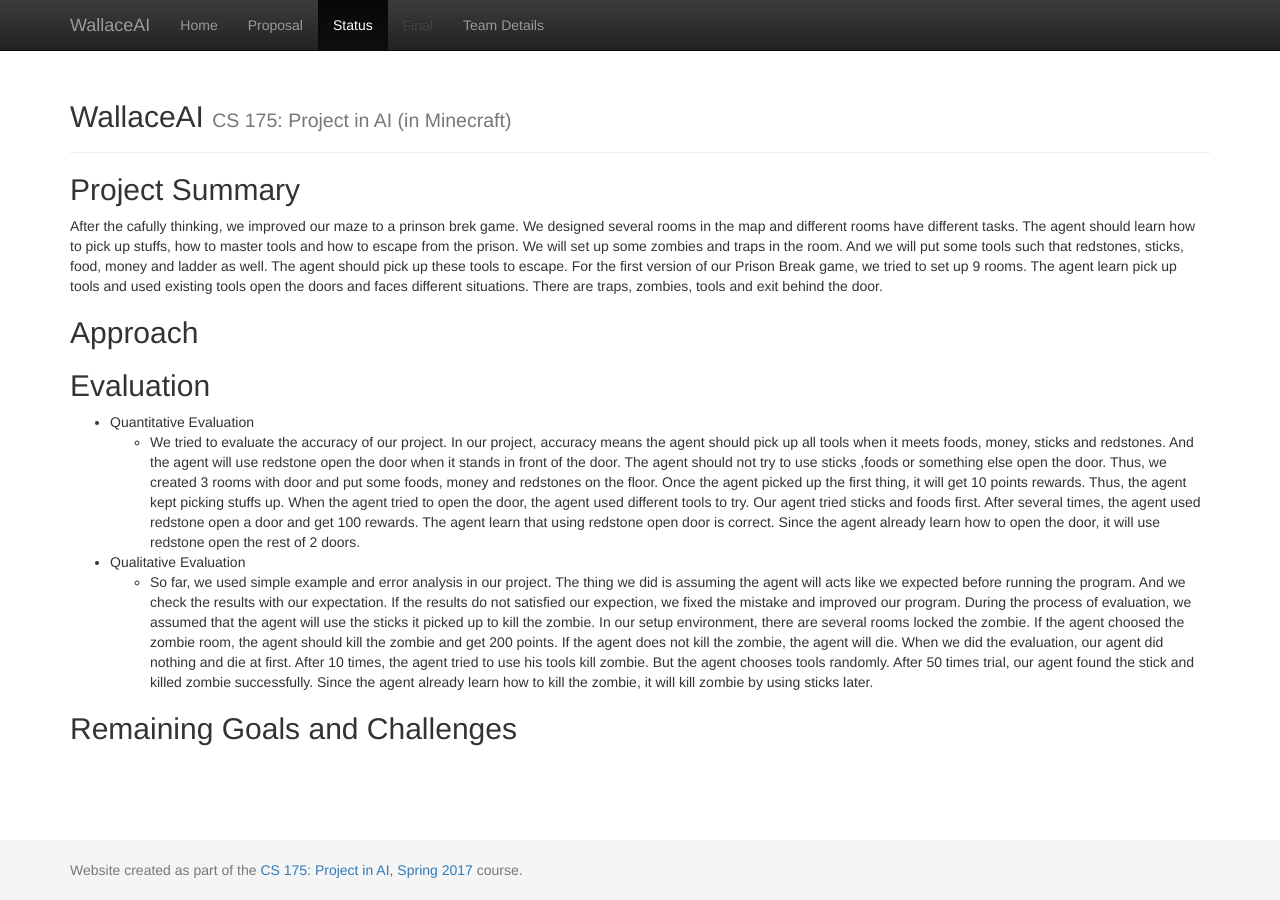
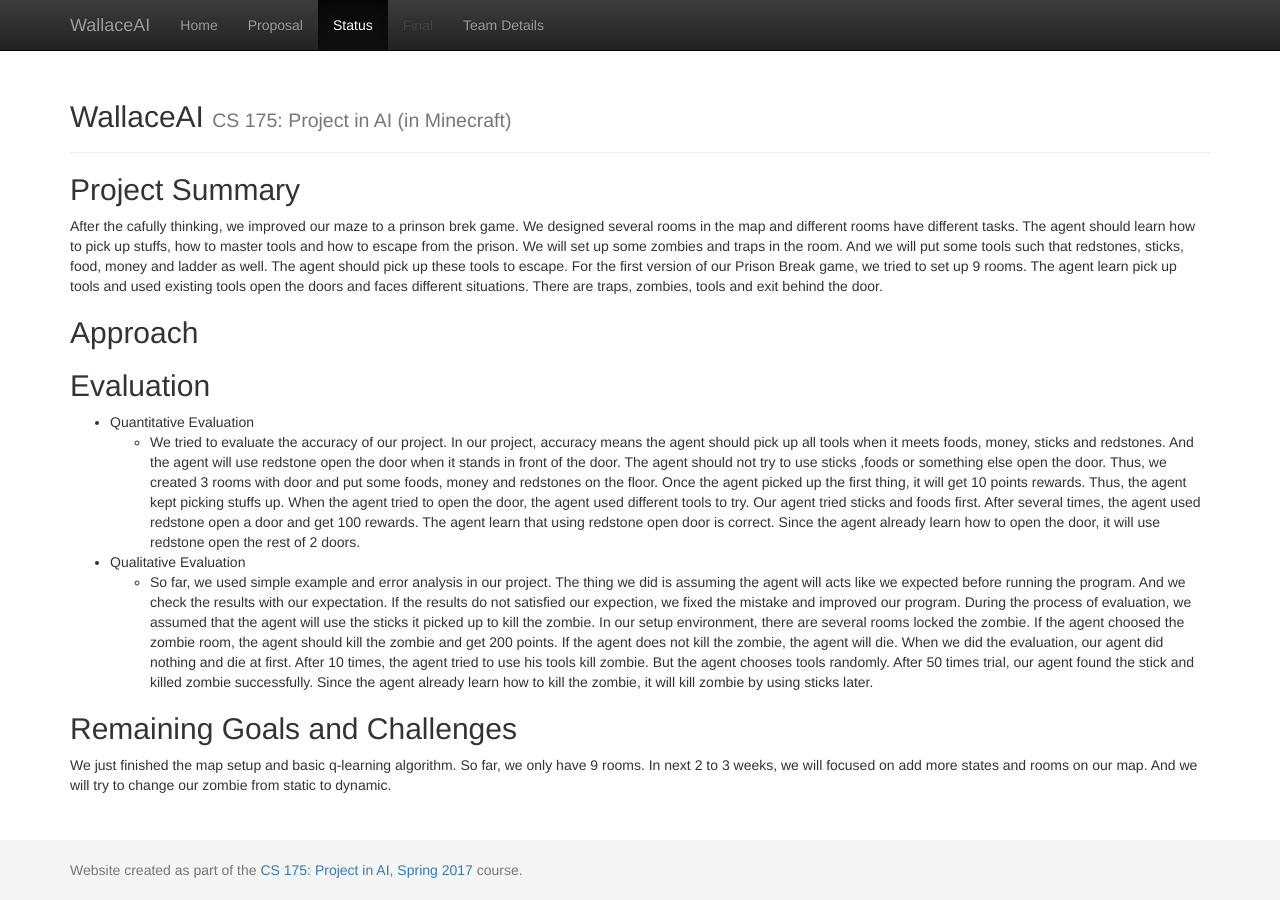
Before and after one commit to rl3740/WallaceAI, a Jekyll site: the page built from docs/status.md, in a window 1280 px wide. Built offline with Jekyll 4.4.1, drawn with Linux system fonts in a browser that asks for light colours.

Commit message:
Update status.md

```diff
--- a/docs/status.md
+++ b/docs/status.md
@@ -17,3 +17,4 @@
   - So far, we used simple example and error analysis in our project. The thing we did is assuming the agent will acts like we expected before running the program. And we check the results with our expectation. If the results do not satisfied our expection, we fixed the mistake and improved our program. During the process of evaluation, we assumed that the agent will use the sticks it picked up to kill the zombie. In our setup environment, there are several rooms locked the zombie. If the agent choosed the zombie room, the agent should kill the zombie and get 200 points. If the agent does not kill the zombie, the agent will die. When we did the evaluation, our agent did nothing and die at first. After 10 times, the agent tried to use his tools kill zombie. But the agent chooses tools randomly. After 50 times trial, our agent found the stick and killed zombie successfully. Since the agent already learn how to kill the zombie, it will kill zombie by using sticks later.
 
 ## Remaining Goals and Challenges
+We just finished the map setup and basic q-learning algorithm. So far, we only have 9 rooms. In next 2 to 3 weeks, we will focused on add more states and rooms on our map. And we will try to change our zombie from static to dynamic.
```
